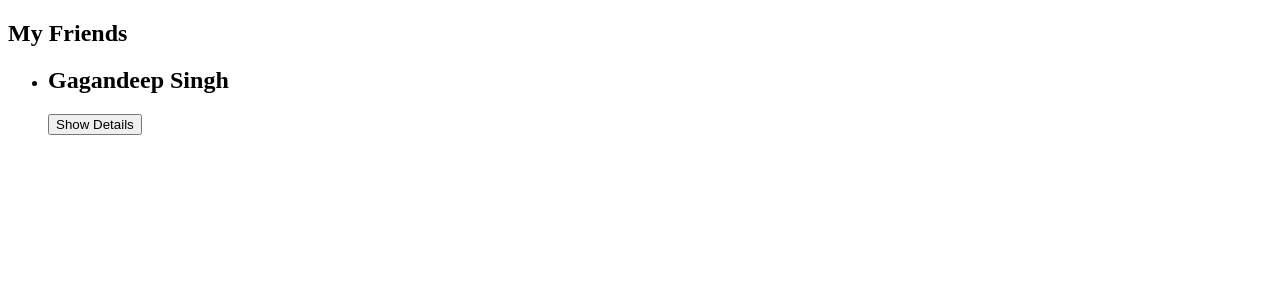
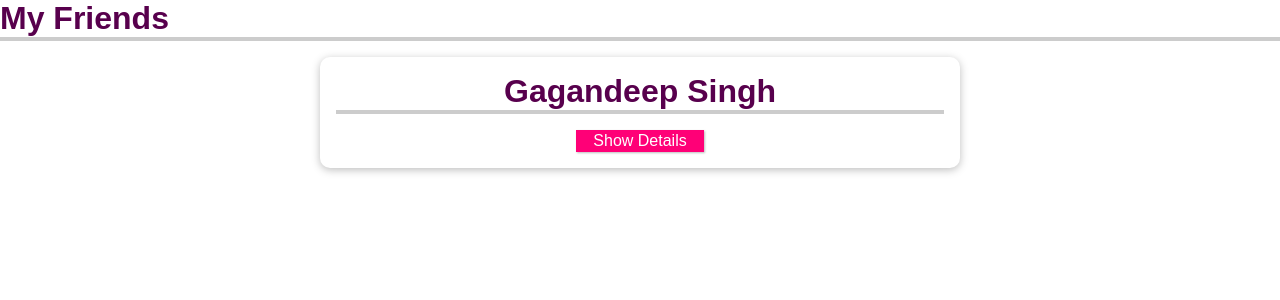
Before and after one commit to Gagandeep39/vue-cli-demo, a Vue app: page / in a window 1280 px wide. Shown: the top 300 px of the page. Built offline with nearby package versions, Linux system fonts and the light colour scheme.

Commit message:
Added styling

```diff
--- a/src/App.vue
+++ b/src/App.vue
@@ -29,3 +29,69 @@
   },
 };
 </script>
+
+<style lang="css">
+* {
+  box-sizing: border-box;
+}
+
+html {
+  font-family: 'Jost', sans-serif;
+}
+
+body {
+  margin: 0;
+}
+
+header {
+  box-shadow: 0 2px 8px rgba(0, 0, 0, 0.26);
+  margin: 3rem auto;
+  border-radius: 10px;
+  padding: 1rem;
+  background-color: #58004d;
+  color: white;
+  text-align: center;
+  width: 90%;
+  max-width: 40rem;
+}
+
+#app ul {
+  margin: 0;
+  padding: 0;
+  list-style: none;
+}
+
+#app li {
+  box-shadow: 0 2px 8px rgba(0, 0, 0, 0.26);
+  margin: 1rem auto;
+  border-radius: 10px;
+  padding: 1rem;
+  text-align: center;
+  width: 90%;
+  max-width: 40rem;
+}
+
+#app h2 {
+  font-size: 2rem;
+  border-bottom: 4px solid #ccc;
+  color: #58004d;
+  margin: 0 0 1rem 0;
+}
+
+#app button {
+  font: inherit;
+  cursor: pointer;
+  border: 1px solid #ff0077;
+  background-color: #ff0077;
+  color: white;
+  padding: 0.05rem 1rem;
+  box-shadow: 1px 1px 2px rgba(0, 0, 0, 0.26);
+}
+
+#app button:hover,
+#app button:active {
+  background-color: #ec3169;
+  border-color: #ec3169;
+  box-shadow: 1px 1px 4px rgba(0, 0, 0, 0.26);
+}
+</style>
```
